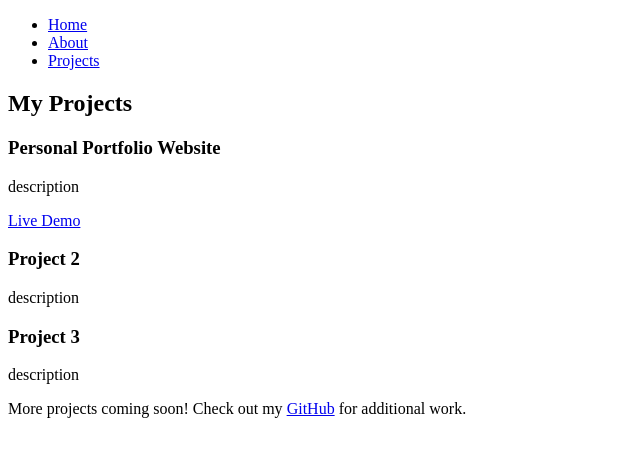
After one commit to mirosgithub/my_portfolio, a Flask app: page /projects in a window 1280 px wide. The commit adds this page. Shown: the top 457 px of the page, without its empty margins (0-640 px from the left). Run offline with Flask 3, Linux system fonts and the light colour scheme.

Commit message:
feat: add project data and implement projects page

```diff
--- a/app.py
+++ b/app.py
@@ -1,5 +1,5 @@
 from flask import Flask, render_template
-from config import PERSONAL_INFO
+from config import PERSONAL_INFO, PROJECTS_DATA
 
 app = Flask(__name__)
 
@@ -10,3 +10,7 @@ def home():
 @app.route('/about')
 def about():
     return render_template('about.html', personal_info=PERSONAL_INFO)
+
+@app.route('/projects')
+def projects():
+    return render_template('projects.html', projects=PROJECTS_DATA, personal_info=PERSONAL_INFO)
--- a/templates/base.html
+++ b/templates/base.html
@@ -15,6 +15,7 @@
       <ul>
         <li><a href="{{ url_for('home') }}">Home</a></li>
         <li><a href="{{ url_for('about') }}">About</a></li>
+        <li><a href="{{ url_for('projects') }}">Projects</a></li>
       </ul>
     </nav>
   </header>
--- /dev/null
+++ b/templates/projects.html
@@ -0,0 +1,33 @@
+{% extends 'base.html' %}
+
+{% block title %}Projects{% endblock %}
+
+{% block content %}
+<section class="projects-section">
+  <h1>My Projects</h1>
+
+  <div class="projects-list">
+    {% for project in projects %}
+    <div class="project-card">
+      <h3>{{ project.title }}</h3>
+      <p>{{ project.description }}</p>
+
+      <div class="project-links">
+        {% if project.github_url %}
+        <a href="{{ project.github_url }}" target="_blank" rel="noopener noreferrer">View on Github</a>
+        {% endif %}
+
+        {% if project.live_url %}
+        <a href="{{ project.live_url }}" target="_blank" rel="noopener noreferrer">Live Demo</a>
+        {% endif %}
+      </div>
+    </div>
+    {% endfor %}
+  </div>
+
+  <div class="more-projects">
+    <p>More projects coming soon! Check out my <a href="{{ personal_info.github }}" target="_blank">GitHub</a> for additional
+      work.</p>
+  </div>
+</section>
+{% endblock %}
```
Also changed, not shown: config.py (+21 -0 lines).
